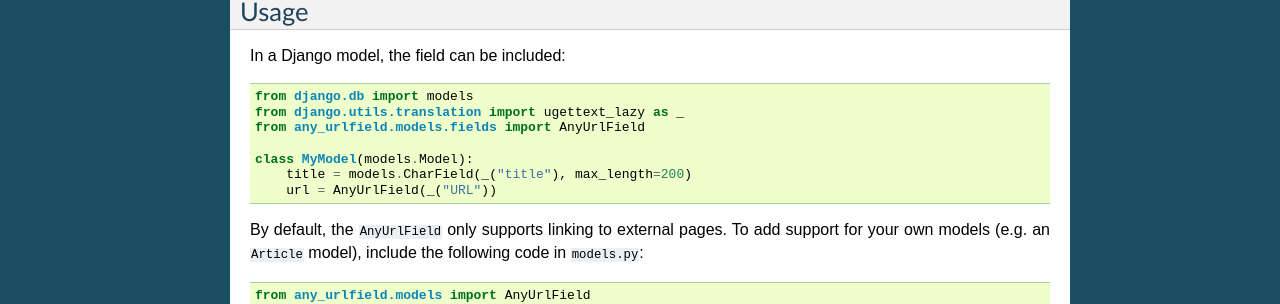
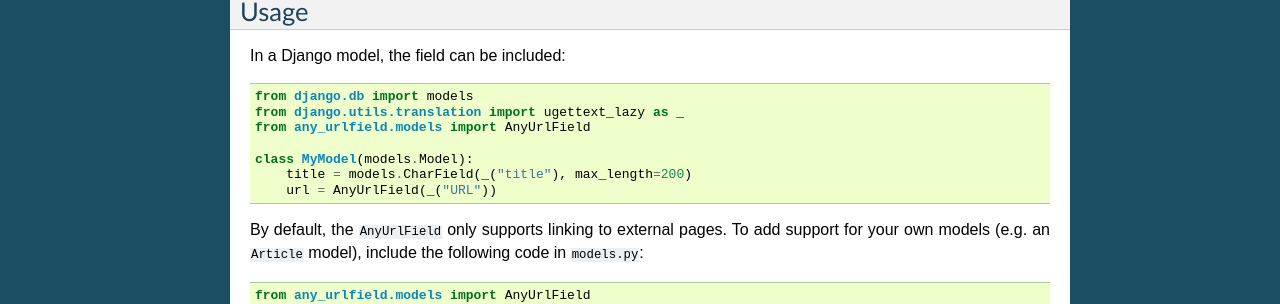
Before and after one commit to edoburu/django-any-urlfield, a Sphinx documentation site: the page built from docs/installation.rst, in a window 1280 px wide. Shown: the part 432-736 px from the top of the page. Built offline with Sphinx 7.4.7, drawn with Linux system fonts in a browser that asks for light colours.

Commit message:
docs: simplify import paths
The `__init__.py` exports can be used by external applications.
Internally, it's needed to use the full paths because these avoid import
errors in the internal machinery.

```diff
--- a/README.rst
+++ b/README.rst
@@ -52,7 +52,7 @@
 In a Django model, the field can be included::
 
     from django.db import models
-    from any_urlfield.models.fields import AnyUrlField
+    from any_urlfield.models import AnyUrlField
 
     class MyModel(models.Model):
         title = models.CharField("Title", max_length=200)
--- a/docs/installation.rst
+++ b/docs/installation.rst
@@ -27,7 +27,7 @@
 
     from django.db import models
     from django.utils.translation import ugettext_lazy as _
-    from any_urlfield.models.fields import AnyUrlField
+    from any_urlfield.models import AnyUrlField
 
     class MyModel(models.Model):
         title = models.CharField(_("title"), max_length=200)
```
Also changed, not shown: other parts of README.rst (+1 -1 lines), 1 other file.
